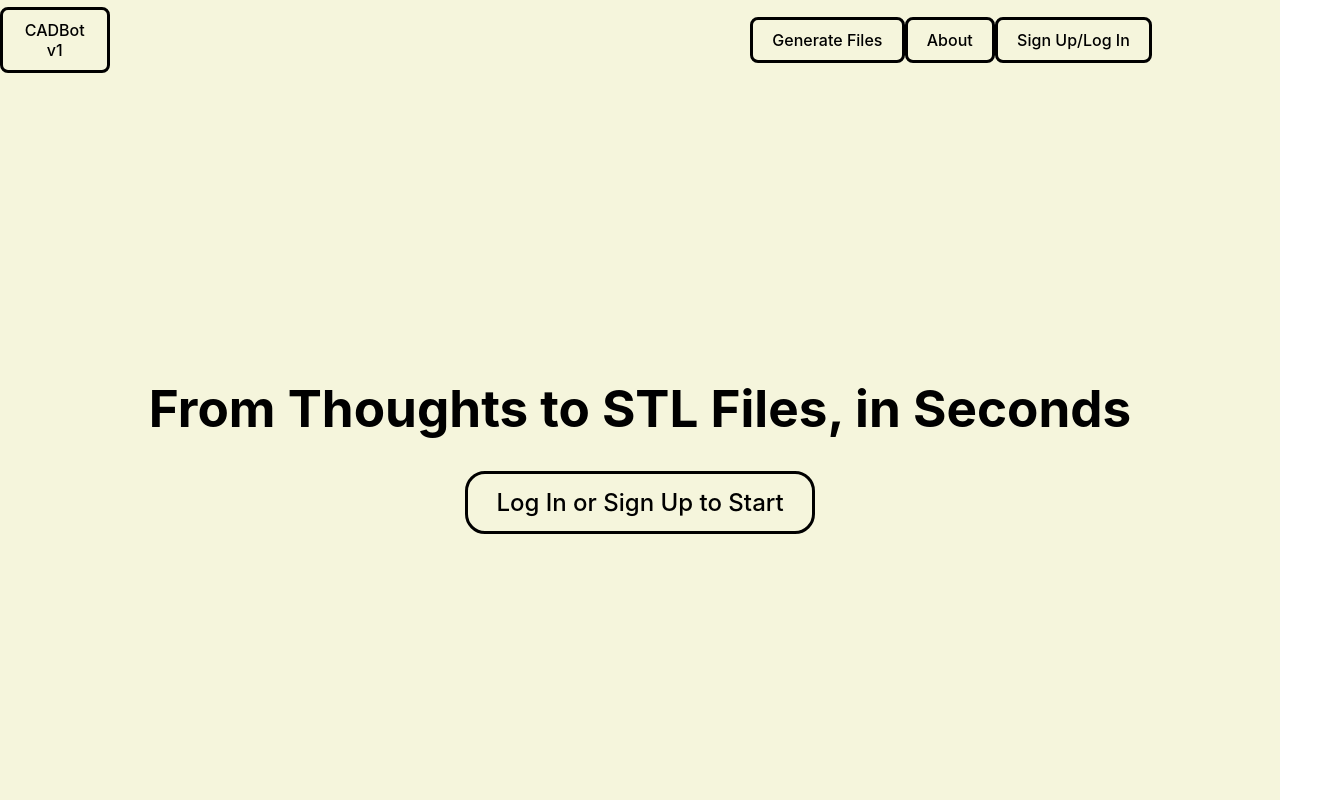
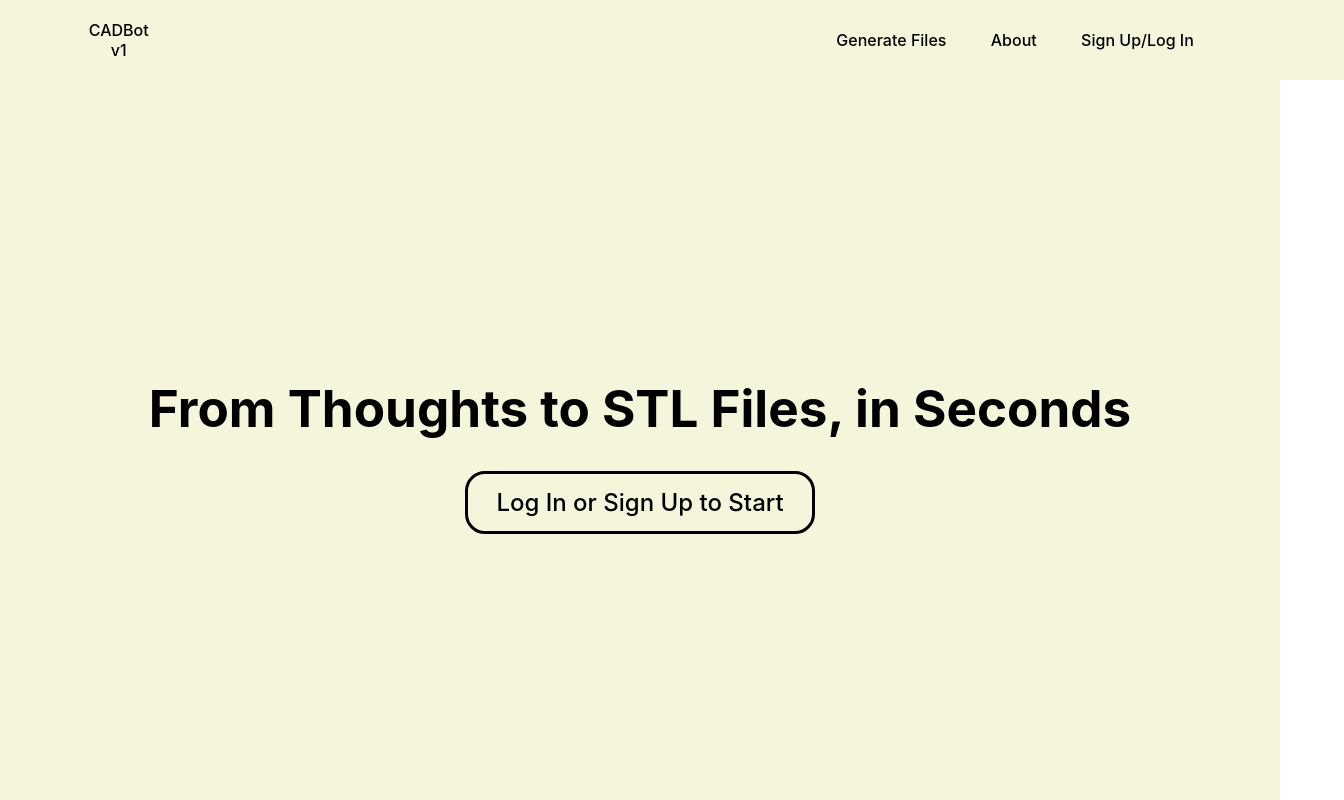
Before and after one commit to samagrapandey05/CADbot, a React (Vite) app: page / in a window 1280 px wide. Shown: the whole page, 1344 px wide, since content can reach past the window. Built offline with nearby package versions, Linux system fonts and the light colour scheme.

Commit message:
Styled Headers

```diff
--- a/src/Header.jsx
+++ b/src/Header.jsx
@@ -21,10 +21,9 @@ function Header(props) {
   }
   return (
     <div className = "Header">
-      <button className="HeaderButtons"  onClick={routeHome}>
+      <button className="HeaderButtons"  onClick={routeHome} id = "Logo">
         CADBot v1
       </button>
-
 
       <div className="headerRight">
       <button className="HeaderButtons" onClick={routeSignup}>
--- a/src/index.css
+++ b/src/index.css
@@ -180,6 +180,7 @@ h1 {
   align-items: center;
   justify-content: baseline;
   background-color: beige;
+  padding-left: 5%;
 }
 .headerRight{
   width: 100%;
@@ -192,7 +193,7 @@ h1 {
 }
 .HeaderButtons{
   background-color: transparent;
-  border-color: black;
+  border-color: transparent;
   color: black;
 }
 .homeBody{
```
